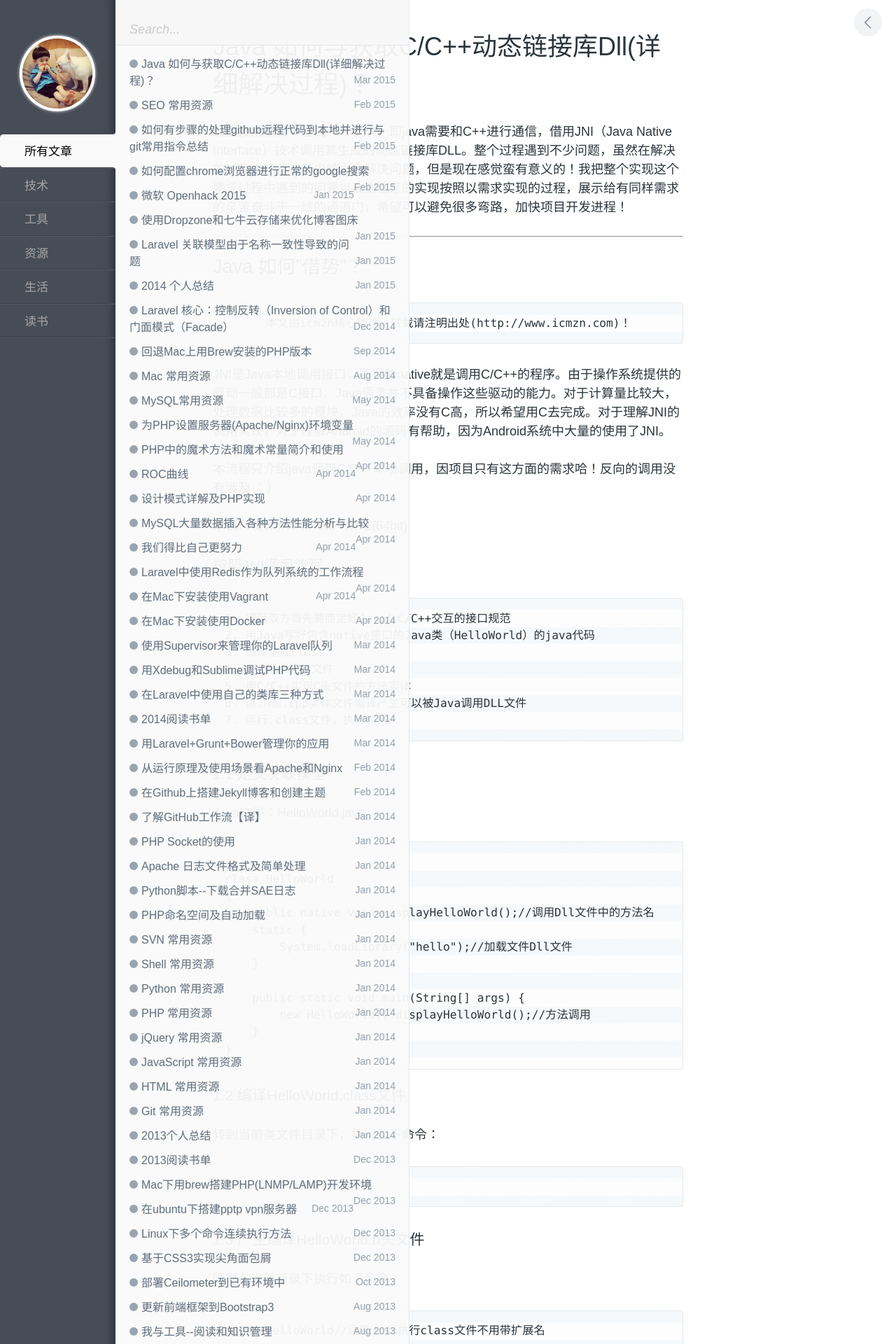
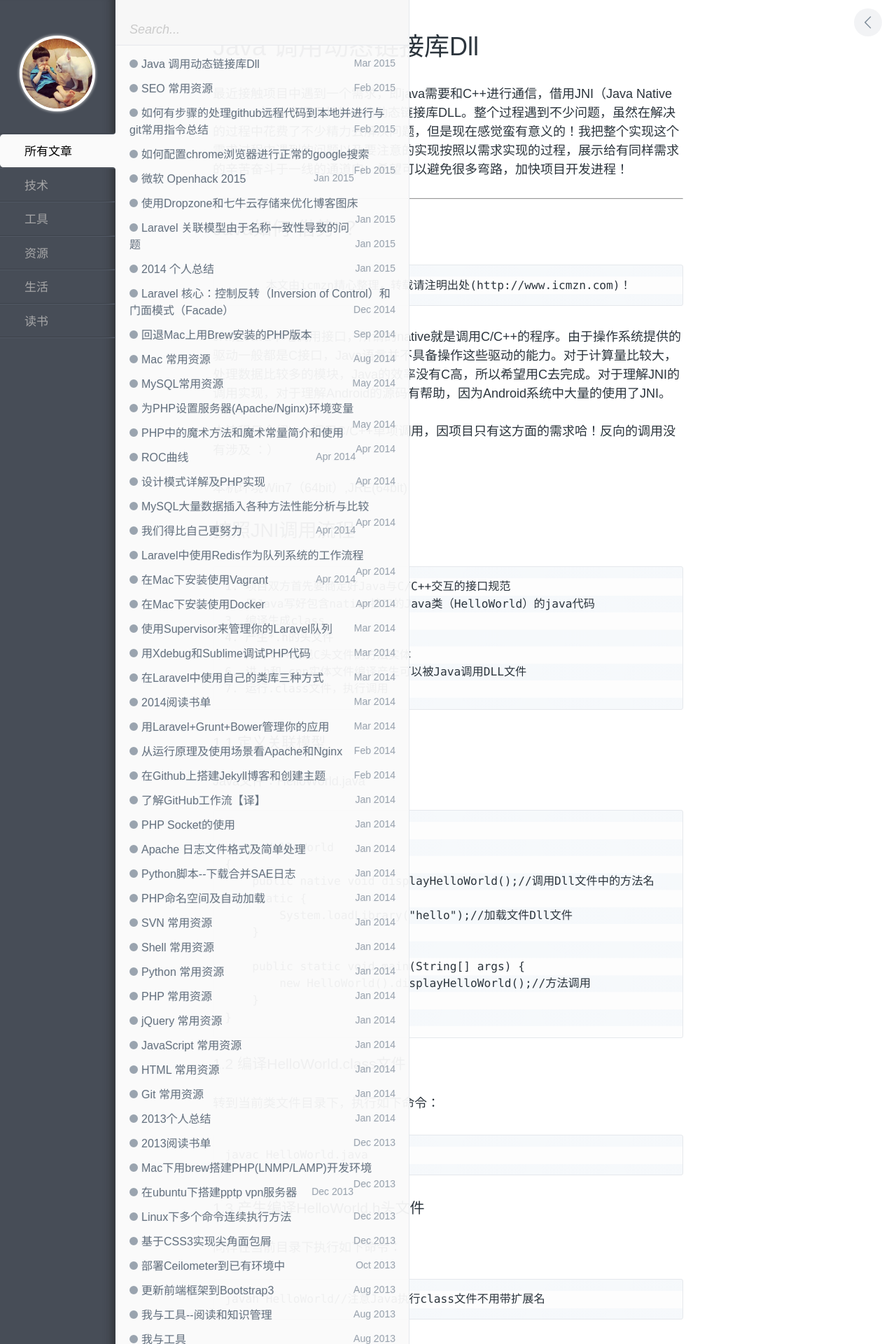
Before and after one commit to icmzn/icmzn.github.io, a Jekyll site: the page built from _posts/tech/2015-03-19-how-java-communicates-with-c++.md, in a window 1280 px wide. Shown: the top 1920 px of the page at 70% size. Built offline with Jekyll 4.4.1, drawn with Linux system fonts in a browser that asks for light colours; some of the changed lines change nothing that is shown; some of the changed text lies outside the part shown.

Commit message:
modify jni

```diff
--- a/_posts/tech/2015-03-19-how-java-communicates-with-c++.md
+++ b/_posts/tech/2015-03-19-how-java-communicates-with-c++.md
@@ -1,6 +1,6 @@
 ---
 layout: post
-title: Java 如何与获取C/C++动态链接库Dll(详细解决过程)？
+title: Java 调用动态链接库Dll
 category: 技术
 tags: [java, C++, JNI, DLL]
 keywords: JNI,Conflict,DLL,Java,C++
@@ -12,7 +12,7 @@
 ---
 
 
-##Java 如何"借势"？
+##Java如何"借势"？
 
 
 		  本文由icmzn精心整理，转载请注明出处(http://www.icmzn.com)！
@@ -24,7 +24,8 @@
 本机环境Win7（64bit）,JRE(64bit)
 
 
-###按照JNI调用流程
+##按照JNI调用流程
+
 
 	1. 项目双方首先要商定好Java与C/C++交互的接口规范
 	2. 用Java写好包含native接口的Java类（HelloWorld）的java代码
@@ -96,7 +97,10 @@
 
 [youohua]: http://blog.csdn.net/fengbingchun/article/details/8990408
  "VS2010运行速度优化汇总"
+
+
 ### 1.5 VisualStudil2010编译工程
+
 
 ###### * 关于添加工程步骤
 
@@ -135,7 +139,7 @@
 
 	1.  Can't load IA 32-bit .dll on a AMD 64-bit platform
 
-<img src="/assets/images/tech/dll_32_64_jre.jpg" width="80%" height="70%">
+<img src="/assets/images/tech/dll_32_64_jre.jpg" width="60%" height="40%">
 
 问题描述是32bit的dll文件不能运行在64bit的环境下运行？？？？？
 
@@ -171,7 +175,52 @@
 
 ### 到此为止，可以正常用java程序去调用C/C++产生的DLL文件了，关于带参数的调用，说明稍后奉上···
 
+参考文档：
+
+1. [Jni中C++和Java的参数传递][JNI_0]
+2. [Java Native Interface (JNI)][JNI_1]
+3. [Windows平台上的JNI学习][JNI_2]
+4. [System.load 和 System.loadLibrary详解][JNI_3]
+
+ [JNI_0]: http://www.cnblogs.com/qinjunni/archive/2012/02/22/2362734.html
+	"一指流砂"
+ [JNI_1]:https://www3.ntu.edu.sg/home/ehchua/programming/java/JavaNativeInterface.html "专业讲述"
+ [JNI_2]: http://www.cnblogs.com/mizhongqin/archive/2013/05/09/window_jni.html
+	"抹去浮华,沉淀深度"
+ [JNI_3]: http://m.blog.csdn.net/blog/yujina2008/19040783
+ "yujina2008的专栏"
+
+**··························（还想补充一下）·································**
+
+**想说明一点，网上关于技术的帖子太乱了，并且都是大量重复的，有好的技术帖子，也有误导人的。推荐搭建关注国外的技术问答网站:[stackoverflow][nice_tec]**
+
+[nice_tec]:http://stackoverflow.com/
+ "很原汁原味的技术帖子"
+
+还想补充的是上述问题 产生HelloWorld.dll文件的问题：因为不同的环境，对不熟悉VisualStudio2010的人来说（包括我在内），很难一步生成适合的DLL文件 如：
+
+操作产生适合64bit虚拟机java执行环境调用的64bit的Dll vc2010配置结果图如下所示：
+
+
+<img src="/assets/images/life/Dll_01.jpg" width="60%" height="40%">
+
+（1）配置项目输出清单为“否”
+
+<img src="/assets/images/life/Dll_02.jpg" width="60%" height="40%">
+
+（2）配置解决方案的环境平台为“x64”和输出平台位x64
+
+<img src="/assets/images/life/Dll_03.jpg" width="60%" height="40%">
+
+（3）生成解决方案，在对等层次产生一个“x64”文件夹
+
+<img src="/assets/images/life/Dll_04.jpg" width="60%" height="40%">
+
+（4）点开“x64”文件夹，在其下产生位64bit环境执行的dll文件
+
+
 ---
+
 
 看时间，已经是凌晨四点，休息休息岁吧，明天还要去实验室···苦逼的研究生生活···
 
@@ -179,7 +228,7 @@
 想起了小时候看的动画片“一休 一休，休息 ~ 休息 ~ ”
 
 
-<img src="/assets/images/life/l_be_U_true.jpg" width="100%" height="50%">
+<img src="/assets/images/life/l_be_U_true.jpg" width="100%" height="60%">
 
 "修行的路总是孤独的，因为智慧必然来自孤独！"
 
```
Also changed, not shown: assets/images/tech/DLL_02.jpg (added), assets/images/tech/DLL_03.jpg (added), assets/images/tech/DLL_04.jpg (added), assets/images/tech/Dll_01.jpg (added).
